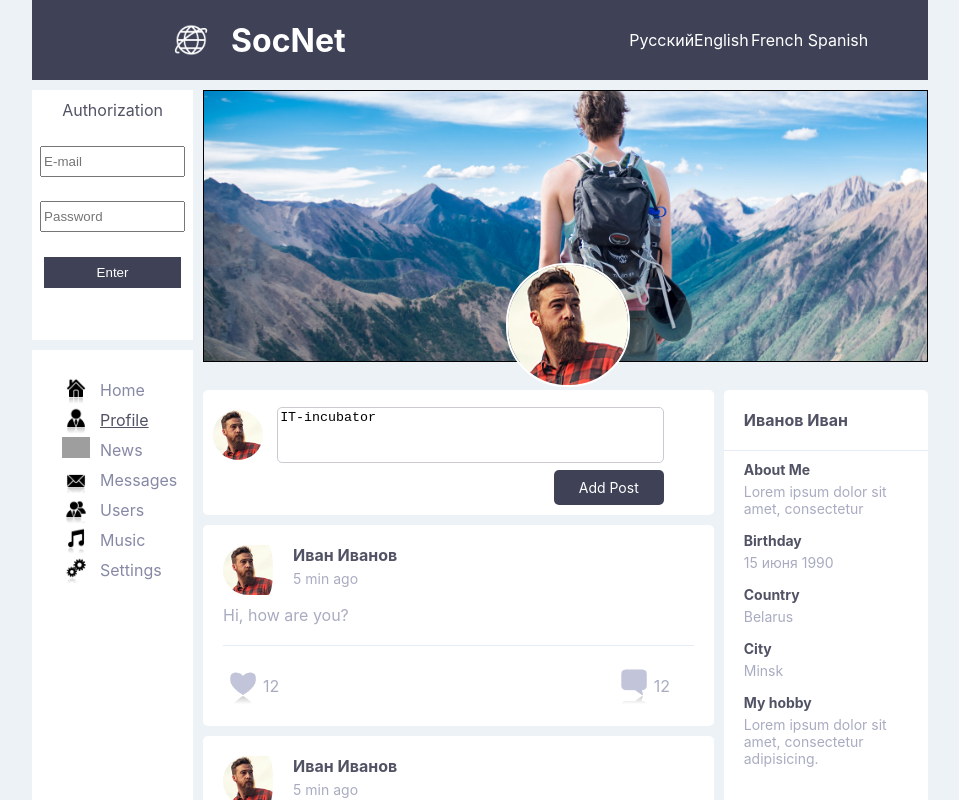
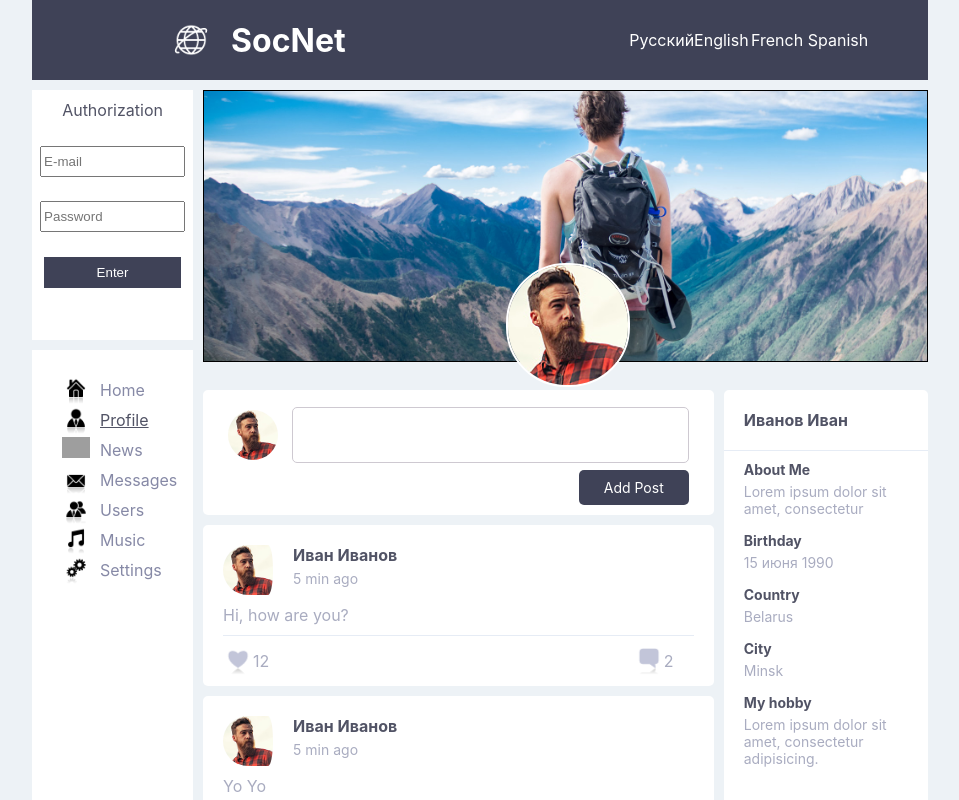
Before and after one commit to Basko-Vladimir/IT-incubator-project, a React (Create React App) app: page /profile in a window 1280 px wide. Shown: the top 800 px of the page, without its empty margins (160-1119 px from the left). Built offline with nearby package versions, Linux system fonts and the light colour scheme; grey boxes are pictures that could not be loaded.

Commit message:
Made logic addition of new post on profile Page

```diff
--- a/src/components/Profile/MyPosts/MyPosts.jsx
+++ b/src/components/Profile/MyPosts/MyPosts.jsx
@@ -4,12 +4,19 @@ import Post from "./Post/Post";
 import PostCreateContainer from "./PostCreate/PostCreateContainer";
 
 const MyPosts = (props) => {
-    let posts = props.posts.map(p => <Post key={Math.random()*10} message={p.message} likes={p.likeCounts}/>);
+
+    let posts = props.posts.map(p => <Post key = {Math.random()*10}
+                                           message = {p.message}
+                                           likes = {p.likeCounts}
+                                           comments = {p.commentCount}/>);
 
     return (
         <div className={styles.myPosts}>
             <PostCreateContainer/>
-            {posts}
+            <div className={styles.postWrap}>
+                {posts}
+            </div>
+
         </div>
     )
 };
--- a/src/components/Profile/MyPosts/MyPosts.module.css
+++ b/src/components/Profile/MyPosts/MyPosts.module.css
@@ -2,3 +2,10 @@
     display: grid;
     grid-gap: 10px;
 }
+
+.myPosts .postWrap{
+    max-height: 800px;
+    overflow: auto;
+    display: grid;
+    grid-gap: 10px;
+}
--- a/src/components/Profile/MyPosts/Post/Post.jsx
+++ b/src/components/Profile/MyPosts/Post/Post.jsx
@@ -27,7 +27,7 @@ const Post = (props) => {
                 </div>
                 <div className={styles.comment}>
                     <img src={comment}  alt="comment"/>
-                    <span>12</span>
+                    <span>{props.comments}</span>
                 </div>
             </div>
         </div>
--- a/src/components/Profile/MyPosts/Post/Post.module.css
+++ b/src/components/Profile/MyPosts/Post/Post.module.css
@@ -1,6 +1,6 @@
 .postBlock{
     background-color: #fff;
-    padding: 20px;
+    padding:  20px 20px 10px;
     border-radius: 5px;
 }
 
@@ -34,12 +34,12 @@
 
 .postBlock .postMessage {
     color:#A9ACC0;
-    padding-bottom: 20px;
+    padding-bottom: 10px;
     border-bottom: 1px #E6ECF5 solid;
 }
 
 .postBlock .postReview {
-    padding-top: 20px;
+    padding-top: 10px;
     display: grid;
     grid-template-columns: 1fr 1fr;
 }
@@ -50,8 +50,9 @@
     grid-template-columns: 1fr 1fr;
 }
 
-.postBlock .postReview .like img{
-    width: 40px;
+.postBlock .postReview .like img,
+.postBlock .postReview .comment img{
+    width: 30px;
 }
 
 .postBlock .postReview .comment{
@@ -60,10 +61,6 @@
     grid-template-columns: 1fr 1fr;
 }
 
-.postBlock .postReview .comment img{
-    width: 40px;
-}
-
 .postBlock .postReview .like span,
 .postBlock .postReview .comment span {
     align-self: center;
--- a/src/components/Profile/MyPosts/PostCreate/PostCreate.module.css
+++ b/src/components/Profile/MyPosts/PostCreate/PostCreate.module.css
@@ -8,22 +8,23 @@
     justify-content: center;
     align-content: center;
     border-radius: 5px;
-    padding: 10px 50px 10px 10px;
+    padding: 10px 25px 10px 25px;
 }
 
 .postCreate .avatar{
     grid-area: ava;
-    justify-self: end;
+    justify-self: start;
     align-self: center;
     width: 50px;
     border-radius: 25px;
+    margin-right: 20px;
 }
 
 .postCreate .textarea{
     grid-area: txt;
     justify-self: end;
     align-self: center;
-    width:95%;
+    width:100%;
     height:50px;
     border: 1px #cec9d1 solid;
     border-radius: 5px;
--- a/src/redux/profile-reducer.js
+++ b/src/redux/profile-reducer.js
@@ -4,19 +4,25 @@ const NEW_POST_TEXT = 'NEW_POST_TEXT';
 
 let initialState = {
     posts: [
-        {id: 0, message: 'Hi, how are you?', likeCounts: 12},
-        {id: 1, message: 'Yo Yo', likeCounts: 16},
-        {id: 2, message: 'Today is nice day', likeCounts: 7}],
-    newPostText: 'IT-incubator'
+        {id: 0, message: 'Hi, how are you?', likeCounts: 12, commentCount: 2 },
+        {id: 1, message: 'Yo Yo', likeCounts: 16, commentCount: 11},
+        {id: 2, message: 'Today is nice day', likeCounts: 7, commentCount: 6}],
+    newPostText: ''
 };
 
 const profileReducer = (state = initialState, action) => {
 
     switch (action.type) {
         case ADD_NEW_POST:
+            let newPost = {
+                id: 3,
+                message: state.newPostText,
+                likeCounts: 4,
+                commentCount: 0
+            };
             return {
                 ...state,
-                posts: [...state.posts, {id: 3, message: state.newPostText, likeCounts: 4}],
+                posts: [...state.posts, newPost],
                 newPostText: ''
             };
 
```
